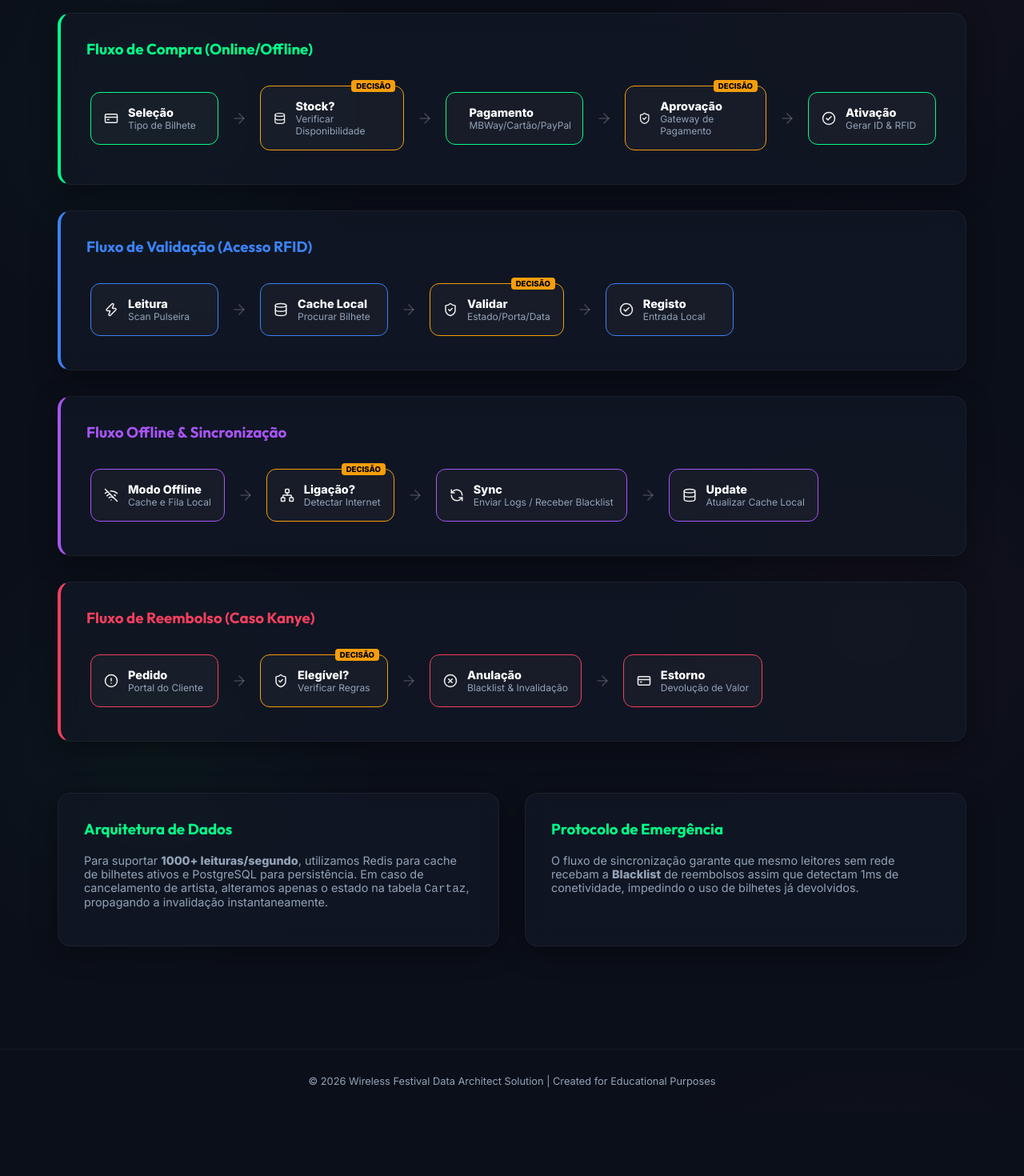
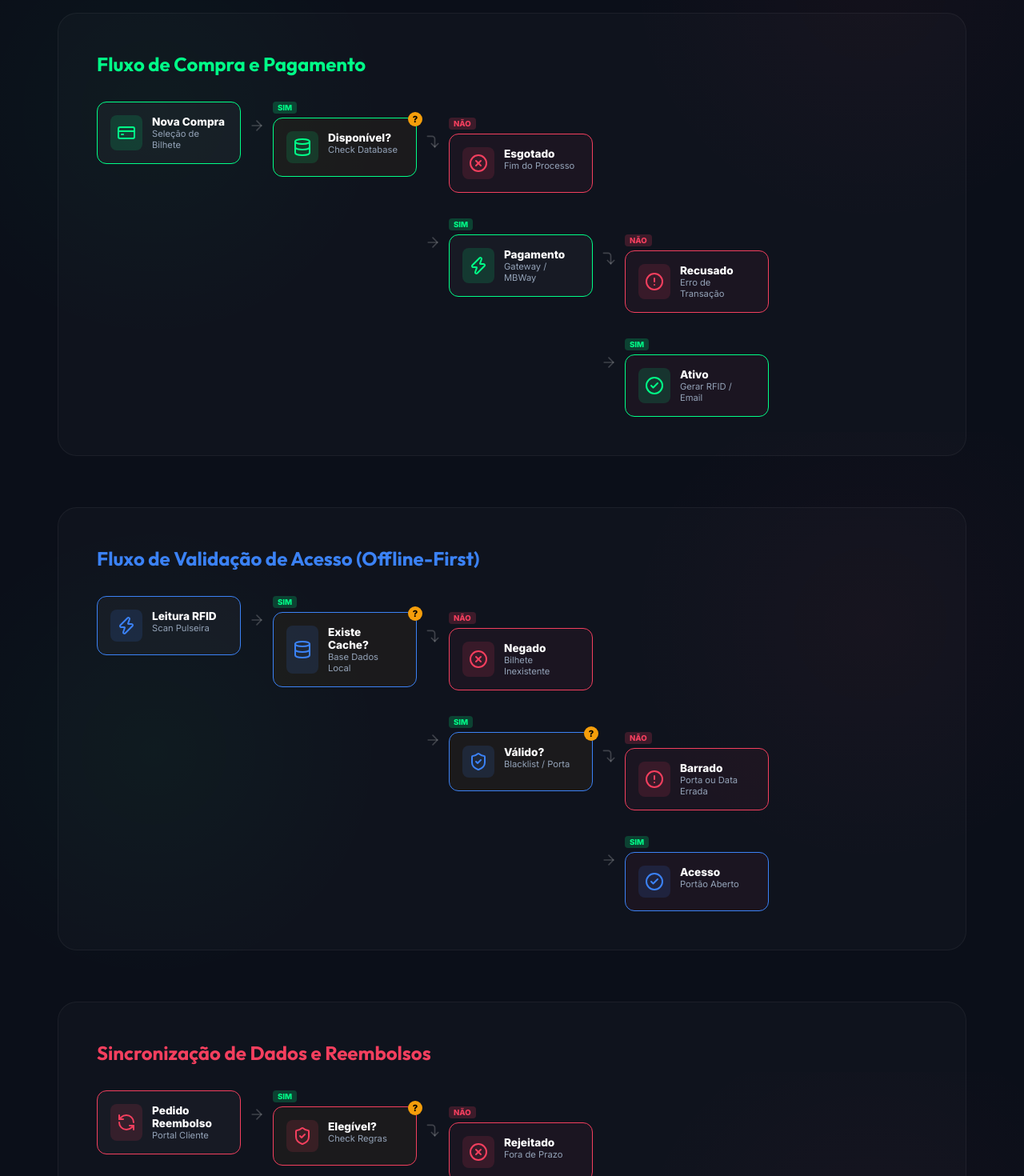
Before and after one commit to SalvadorMilaFilipe/TBBD, a React (Vite) app: page /solucao in a window 1280 px wide. Shown: the part 260-1730 px from the top of the page at 80% size. Before the commit the page ends 1651 px from the top, so only its background shows below. Built offline with nearby package versions, Linux system fonts and the light colour scheme.

Commit message:
Final: Esquema SQL completo e queries de BI para gestão de crise

```diff
--- a/src/pages/Solucao.jsx
+++ b/src/pages/Solucao.jsx
@@ -1,78 +1,174 @@
 import React from 'react';
 import { motion } from 'framer-motion';
-import { Network, Database, Zap, ShieldCheck, ArrowRight, CreditCard, RefreshCcw, WifiOff, XCircle, CheckCircle2, AlertCircle } from 'lucide-react';
+import {
+  Network, Database, Zap, ShieldCheck, ArrowRight,
+  CreditCard, RefreshCcw, WifiOff, XCircle, CheckCircle2,
+  AlertCircle, CornerRightDown
+} from 'lucide-react';
 
-const FlowSection = ({ title, steps, color = "var(--accent-color)" }) => (
-  <motion.div
-    className="glass-card"
-    style={{ marginBottom: '2rem', borderLeft: `4px solid ${color}` }}
-    initial={{ opacity: 0, x: -20 }}
-    whileInView={{ opacity: 1, x: 0 }}
-    viewport={{ once: true }}
-  >
-    <h3 style={{ color: color, marginBottom: '1.5rem', display: 'flex', alignItems: 'center', gap: '10px' }}>
-      {title}
-    </h3>
-    <div className="flow-container">
-      {steps.map((step, idx) => (
-        <React.Fragment key={idx}>
-          <div className="flow-node" style={{ borderColor: step.type === 'decision' ? '#f59e0b' : color }}>
-            {step.icon}
-            <div className="node-content">
-              <span className="node-label">{step.label}</span>
-              {step.sub && <span className="node-sub">{step.sub}</span>}
+const LogicNode = ({ label, sub, icon, type, color, branches }) => {
+  return (
+    <div className="logic-node-wrapper">
+      <div className={`logic-node ${type}`} style={{ borderColor: color }}>
+        <div className="node-icon" style={{ background: `${color}22`, color: color }}>
+          {icon}
         </div>
-            {step.type === 'decision' && <div className="decision-tag">DECISÃO</div>}
+        <div className="node-text">
+          <span className="node-label">{label}</span>
+          <span className="node-sub">{sub}</span>
         </div>
-          {idx < steps.length - 1 && <ArrowRight size={20} className="flow-arrow" />}
-        </React.Fragment>
+        {type === 'decision' && <div className="decision-badge">?</div>}
+      </div>
+
+      {branches && (
+        <div className="node-branches">
+          {branches.map((branch, idx) => (
+            <div key={idx} className={`branch-path ${branch.type}`}>
+              <div className="branch-line">
+                {branch.type === 'no' ? <CornerRightDown size={20} /> : <ArrowRight size={20} />}
+              </div>
+              <div className="branch-content">
+                <span className={`branch-tag ${branch.type}`}>{branch.type === 'yes' ? 'SIM' : 'NÃO'}</span>
+                <LogicNode {...branch.node} color={branch.type === 'yes' ? color : '#f43f5e'} />
+              </div>
+            </div>
           ))}
         </div>
-  </motion.div>
+      )}
+    </div>
   );
+};
 
 const Solucao = () => {
-  const fluxos = [
+  const fluxosLógicos = [
     {
-      title: "Fluxo de Compra (Online/Offline)",
+      title: "Fluxo de Compra e Pagamento",
       color: "#00ff88",
-      steps: [
-        { label: "Seleção", sub: "Tipo de Bilhete", icon: <CreditCard size={18} /> },
-        { label: "Stock?", type: "decision", sub: "Verificar Disponibilidade", icon: <Database size={18} /> },
-        { label: "Pagamento", sub: "MBWay/Cartão/PayPal", icon: <Zap size={18} /> },
-        { label: "Aprovação", type: "decision", sub: "Gateway de Pagamento", icon: <ShieldCheck size={18} /> },
-        { label: "Ativação", sub: "Gerar ID & RFID", icon: <CheckCircle2 size={18} /> }
-      ]
+      root: {
+        label: "Nova Compra",
+        sub: "Seleção de Bilhete",
+        icon: <CreditCard />,
+        branches: [
+          {
+            type: "yes",
+            node: {
+              label: "Disponível?",
+              type: "decision",
+              sub: "Check Database",
+              icon: <Database />,
+              branches: [
+                {
+                  type: "no",
+                  node: { label: "Esgotado", sub: "Fim do Processo", icon: <XCircle />, type: "end" }
                 },
                 {
-      title: "Fluxo de Validação (Acesso RFID)",
-      color: "#3b82f6",
-      steps: [
-        { label: "Leitura", sub: "Scan Pulseira", icon: <Zap size={18} /> },
-        { label: "Cache Local", sub: "Procurar Bilhete", icon: <Database size={18} /> },
-        { label: "Validar", type: "decision", sub: "Estado/Porta/Data", icon: <ShieldCheck size={18} /> },
-        { label: "Registo", sub: "Entrada Local", icon: <CheckCircle2 size={18} /> }
-      ]
+                  type: "yes",
+                  node: {
+                    label: "Pagamento",
+                    sub: "Gateway / MBWay",
+                    icon: <Zap />,
+                    branches: [
+                      {
+                        type: "no",
+                        node: { label: "Recusado", sub: "Erro de Transação", icon: <AlertCircle />, type: "end" }
                       },
                       {
-      title: "Fluxo Offline & Sincronização",
-      color: "#a855f7",
-      steps: [
-        { label: "Modo Offline", sub: "Cache e Fila Local", icon: <WifiOff size={18} /> },
-        { label: "Ligação?", type: "decision", sub: "Detectar Internet", icon: <Network size={18} /> },
-        { label: "Sync", sub: "Enviar Logs / Receber Blacklist", icon: <RefreshCcw size={18} /> },
-        { label: "Update", sub: "Atualizar Cache Local", icon: <Database size={18} /> }
+                        type: "yes",
+                        node: { label: "Ativo", sub: "Gerar RFID / Email", icon: <CheckCircle2 />, type: "end" }
+                      }
                     ]
+                  }
+                }
+              ]
+            }
+          }
+        ]
+      }
     },
     {
-      title: "Fluxo de Reembolso (Caso Kanye)",
+      title: "Fluxo de Validação de Acesso (Offline-First)",
+      color: "#3b82f6",
+      root: {
+        label: "Leitura RFID",
+        sub: "Scan Pulseira",
+        icon: <Zap />,
+        branches: [
+          {
+            type: "yes",
+            node: {
+              label: "Existe Cache?",
+              type: "decision",
+              sub: "Base Dados Local",
+              icon: <Database />,
+              branches: [
+                {
+                  type: "no",
+                  node: { label: "Negado", sub: "Bilhete Inexistente", icon: <XCircle />, type: "end" }
+                },
+                {
+                  type: "yes",
+                  node: {
+                    label: "Válido?",
+                    type: "decision",
+                    sub: "Blacklist / Porta",
+                    icon: <ShieldCheck />,
+                    branches: [
+                      {
+                        type: "no",
+                        node: { label: "Barrado", sub: "Porta ou Data Errada", icon: <AlertCircle />, type: "end" }
+                      },
+                      {
+                        type: "yes",
+                        node: { label: "Acesso", sub: "Portão Aberto", icon: <CheckCircle2 />, type: "end" }
+                      }
+                    ]
+                  }
+                }
+              ]
+            }
+          }
+        ]
+      }
+    },
+    {
+      title: "Sincronização de Dados e Reembolsos",
       color: "#f43f5e",
-      steps: [
-        { label: "Pedido", sub: "Portal do Cliente", icon: <AlertCircle size={18} /> },
-        { label: "Elegível?", type: "decision", sub: "Verificar Regras", icon: <ShieldCheck size={18} /> },
-        { label: "Anulação", sub: "Blacklist & Invalidação", icon: <XCircle size={18} /> },
-        { label: "Estorno", sub: "Devolução de Valor", icon: <CreditCard size={18} /> }
+      root: {
+        label: "Pedido Reembolso",
+        sub: "Portal Cliente",
+        icon: <RefreshCcw />,
+        branches: [
+          {
+            type: "yes",
+            node: {
+              label: "Elegível?",
+              type: "decision",
+              sub: "Check Regras",
+              icon: <ShieldCheck />,
+              branches: [
+                {
+                  type: "no",
+                  node: { label: "Rejeitado", sub: "Fora de Prazo", icon: <XCircle />, type: "end" }
+                },
+                {
+                  type: "yes",
+                  node: {
+                    label: "Sync Blacklist",
+                    sub: "Update Terminais",
+                    icon: <Network />,
+                    branches: [
+                      {
+                        type: "yes",
+                        node: { label: "Concluído", sub: "ID Inutilizado", icon: <CheckCircle2 />, type: "end" }
+                      }
                     ]
+                  }
+                }
+              ]
+            }
+          }
+        ]
+      }
     }
   ];
 
@@ -83,80 +179,117 @@ const Solucao = () => {
         animate={{ opacity: 1, y: 0 }}
         style={{ textAlign: 'center', marginBottom: '3rem' }}
       >
-        <h1 className="glowing-text" style={{ fontSize: '3rem' }}>Lógica da <span className="text-accent">Solução</span></h1>
-        <p className="text-secondary">Processos detalhados de transação, segurança e contingência offline.</p>
+        <h1 className="glowing-text" style={{ fontSize: '3rem' }}>Fluxos de <span className="text-accent">Decisão</span></h1>
+        <p className="text-secondary">Lógica condicional aplicada à integridade da base de dados.</p>
       </motion.div>
 
-      <div style={{ width: '100%' }}>
-        {fluxos.map((fluxo, i) => (
-          <FlowSection key={i} {...fluxo} />
+      <div className="logic-flows-wrapper">
+        {fluxosLógicos.map((fluxo, i) => (
+          <div key={i} className="flow-card-full">
+            <h2 style={{ color: fluxo.color, marginBottom: '2rem' }}>{fluxo.title}</h2>
+            <div className="logic-tree">
+              <LogicNode {...fluxo.root} color={fluxo.color} />
+            </div>
+          </div>
         ))}
       </div>
 
-      <div className="grid-2_col" style={{ marginTop: '2rem' }}>
-        <div className="glass-card">
-          <h3 className="text-accent">Arquitetura de Dados</h3>
-          <p className="text-secondary" style={{ fontSize: '0.9rem' }}>
-            Para suportar <strong>1000+ leituras/segundo</strong>, utilizamos Redis para cache de bilhetes ativos e PostgreSQL para persistência.
-            Em caso de cancelamento de artista, alteramos apenas o estado na tabela <code>Cartaz</code>, propagando a invalidação instantaneamente.
-          </p>
-        </div>
-        <div className="glass-card">
-          <h3 className="text-accent">Protocolo de Emergência</h3>
-          <p className="text-secondary" style={{ fontSize: '0.9rem' }}>
-            O fluxo de sincronização garante que mesmo leitores sem rede recebam a <strong>Blacklist</strong> de reembolsos assim que detectam 1ms de conetividade,
-            impedindo o uso de bilhetes já devolvidos.
-          </p>
-        </div>
-      </div>
-
       <style dangerouslySetInnerHTML={{ __html: `
-        .flow-container {
+        .logic-flows-wrapper {
           display: flex;
-          align-items: center;
-          gap: 1rem;
+          flex-direction: column;
+          gap: 4rem;
+          width: 100%;
+        }
+        .flow-card-full {
+          background: rgba(255, 255, 255, 0.02);
+          border: 1px solid rgba(255, 255, 255, 0.05);
+          border-radius: 24px;
+          padding: 3rem;
           overflow-x: auto;
-          padding: 10px 5px;
-          scrollbar-width: thin;
         }
-        .flow-node {
-          min-width: 160px;
+        .logic-tree {
+          display: flex;
+          justify-content: flex-start;
+          min-width: fit-content;
+        }
+        .logic-node-wrapper {
+          display: flex;
+          align-items: flex-start;
+        }
+        .logic-node {
+          width: 180px;
           padding: 1rem;
           background: rgba(255, 255, 255, 0.03);
           border: 1px solid rgba(255, 255, 255, 0.1);
           border-radius: 12px;
           display: flex;
-          align-items: center;
           gap: 12px;
           position: relative;
+          z-index: 2;
         }
-        .node-content {
+        .logic-node.decision { background: rgba(245, 158, 11, 0.05); }
+        .logic-node.end { background: rgba(244, 63, 94, 0.05); }
+
+        .node-icon {
+          padding: 8px;
+          border-radius: 8px;
+          display: flex;
+          align-items: center;
+          justify-content: center;
+        }
+        .node-text { display: flex; flex-direction: column; }
+        .node-label { font-weight: 700; font-size: 0.85rem; color: #fff; }
+        .node-sub { font-size: 0.7rem; color: var(--text-secondary); }
+
+        .decision-badge {
+          position: absolute;
+          top: -8px;
+          right: -8px;
+          background: #f59e0b;
+          color: #000;
+          width: 18px;
+          height: 18px;
+          border-radius: 50%;
+          display: flex;
+          align-items: center;
+          justify-content: center;
+          font-weight: 900;
+          font-size: 0.7rem;
+        }
+
+        .node-branches {
           display: flex;
           flex-direction: column;
+          gap: 2rem;
+          margin-left: 0;
         }
-        .node-label {
-          font-weight: 700;
-          font-size: 0.9rem;
-          color: #fff;
+        .branch-path {
+          display: flex;
+          align-items: flex-start;
         }
-        .node-sub {
-          font-size: 0.75rem;
-          color: var(--text-secondary);
+        .branch-line {
+          margin: 20px 10px 0 10px;
+          color: rgba(255, 255, 255, 0.2);
         }
-        .decision-tag {
-          position: absolute;
-          top: -8px;
-          right: 10px;
-          background: #f59e0b;
-          color: #000;
+        .branch-content {
+          display: flex;
+          flex-direction: column;
+          gap: 5px;
+        }
+        .branch-tag {
           font-size: 0.6rem;
-          font-weight: 900;
+          font-weight: 800;
           padding: 2px 6px;
           border-radius: 4px;
+          width: fit-content;
         }
-        .flow-arrow {
-          color: rgba(255, 255, 255, 0.2);
-          flex-shrink: 0;
+        .branch-tag.yes { background: rgba(0, 255, 136, 0.2); color: #00ff88; }
+        .branch-tag.no { background: rgba(244, 63, 94, 0.2); color: #f43f5e; }
+
+        @media (max-width: 900px) {
+          .logic-node { width: 140px; }
+          .flow-card-full { padding: 1.5rem; }
         }
       `}} />
     </div>
--- a/src/pages/SqlCode.jsx
+++ b/src/pages/SqlCode.jsx
@@ -4,22 +4,36 @@ import { Code2, Zap, Terminal, Database } from 'lucide-react';
 
 const SqlCode = () => {
   const sqlContent = `
--- =========================
--- ESTRUTURA CORE (Lab2.sql)
--- =========================
+-- =============================================
+-- ESQUEMA COMPLETO: Wireless Architect (PostgreSQL)
+-- =============================================
 
+-- 1. ENTIDADES CORE
 CREATE TABLE utilizadores (
     utilizador_id SERIAL PRIMARY KEY,
     nome_completo VARCHAR(200) NOT NULL,
-    email_contacto VARCHAR(200) UNIQUE NOT NULL
+    email_contacto VARCHAR(200) UNIQUE NOT NULL,
+    telemovel VARCHAR(15),
+    estado_conta VARCHAR(20) DEFAULT 'Ativo'
+);
+
+CREATE TABLE ordens (
+    ordem_id SERIAL PRIMARY KEY,
+    utilizador_id INT NOT NULL REFERENCES utilizadores(utilizador_id),
+    total_bilhetes SMALLINT NOT NULL,
+    valor_final NUMERIC(9,2) NOT NULL,
+    estado_ordem VARCHAR(20) -- 'Pago', 'Reembolsado', 'Pendente'
 );
 
 CREATE TABLE ingressos (
     ingresso_id SERIAL PRIMARY KEY,
+    ordem_id INT NOT NULL REFERENCES ordens(ordem_id) ON DELETE CASCADE,
     codigo_rfid VARCHAR(120) UNIQUE NOT NULL,
-    estado_ingresso VARCHAR(20) -- 'Pago', 'Entrou', 'Reembolsado'
+    estado_ingresso VARCHAR(20), -- 'Válido', 'Entrou', 'Inválido'
+    emitido_em TIMESTAMP DEFAULT CURRENT_TIMESTAMP
 );
 
+-- 2. INFRAESTRUTURA FÍSICA
 CREATE TABLE portais (
     portal_id SERIAL PRIMARY KEY,
     descricao VARCHAR(80) NOT NULL UNIQUE
@@ -29,38 +43,58 @@ CREATE TABLE registo_entradas (
     registo_id SERIAL PRIMARY KEY,
     ingresso_id INT NOT NULL REFERENCES ingressos(ingresso_id),
     portal_id INT NOT NULL REFERENCES portais(portal_id),
-    momento_leitura TIMESTAMP DEFAULT CURRENT_TIMESTAMP
+    momento_leitura TIMESTAMP DEFAULT CURRENT_TIMESTAMP,
+    estado_validacao VARCHAR(30)
 );
 
--- =========================
--- OTIMIZAÇÃO (Índice)
--- =========================
+-- 3. GESTÃO DE CRISE (REEMBOLSOS)
+CREATE TABLE transacoes (
+    transacao_id SERIAL PRIMARY KEY,
+    ordem_id INT NOT NULL REFERENCES ordens(ordem_id),
+    metodo_pagamento VARCHAR(50),
+    valor NUMERIC(9,2)
+);
 
--- Desafio: A coluna consultada centenas de vezes é 'codigo_rfid'
+CREATE TABLE devolucoes (
+    devolucao_id SERIAL PRIMARY KEY,
+    transacao_id INT NOT NULL REFERENCES transacoes(transacao_id),
+    valor_devolvido NUMERIC(9,2),
+    motivo TEXT DEFAULT 'Cancelamento Artista Principal'
+);
+
+-- 4. OTIMIZAÇÃO DE PERFORMANCE
 CREATE INDEX idx_ingressos_rfid ON ingressos(codigo_rfid);
+CREATE INDEX idx_registo_data ON registo_entradas(momento_leitura);
 
--- Justificação: O índice cria uma estrutura de árvore (B-Tree) que permite
--- encontrar o ID em log(n) tempo, evitando que a BD leia as 70.000 linhas sequencialmente.
+-- =============================================
+-- ANALYTICS: GESTÃO DE IMPACTO (Kanye West)
+-- =============================================
 
--- =========================
--- QUERIES DE EMERGÊNCIA
--- =========================
+-- Query 1: Total de Valor a Reembolsar (Impacto Financeiro)
+SELECT
+    COUNT(ordem_id) as total_ordens,
+    SUM(valor_final) as prejuizo_potencial
+FROM ordens
+WHERE estado_ordem = 'Pago';
 
--- 1. Valor total reembolsado
-SELECT SUM(valor_final) FROM ordens WHERE estado_ordem = 'Reembolsado';
+-- Query 2: Taxa de Entrada em Tempo Real vs Lotação
+SELECT
+    p.descricao as porta,
+    COUNT(r.registo_id) as entradas_registadas
+FROM portais p
+LEFT JOIN registo_entradas r ON p.portal_id = r.portal_id
+GROUP BY p.descricao;
 
--- 2. Quantas pessoas já estão dentro?
-SELECT COUNT(*) FROM ingressos WHERE estado_ingresso = 'Entrou';
-
--- 3. Função Analítica de Contagem Acumulada
+-- Query 3: Identificação de Clientes Premium para Compensação
 SELECT
-    registo_id,
-    momento_leitura,
-    COUNT(*) OVER(ORDER BY momento_leitura) as contagem_acumulada
-FROM registo_entradas;
-
--- Vantagem: A função analítica permite calcular o total "on-the-fly" sem
--- bloquear as tabelas com um novo SELECT de contagem a cada inserção.
+    u.nome_completo,
+    u.email_contacto,
+    SUM(o.valor_final) as investimento_total
+FROM utilizadores u
+JOIN ordens o ON u.utilizador_id = o.utilizador_id
+GROUP BY u.utilizador_id
+HAVING SUM(o.valor_final) > 500
+ORDER BY investimento_total DESC;
   `;
 
   return (
@@ -68,51 +102,78 @@ FROM registo_entradas;
       <motion.div
         initial={{ opacity: 0, y: 20 }}
         animate={{ opacity: 1, y: 0 }}
-        style={{ textAlign: 'center', marginBottom: '2rem' }}
+        style={{ textAlign: 'center', marginBottom: '3rem' }}
       >
-        <h1 className="glowing-text" style={{ fontSize: '3rem' }}><Terminal size={40} style={{ marginRight: '15px' }} /> Laboratório <span className="text-accent">SQL</span></h1>
-        <p className="text-secondary">Implementação técnica e queries de gestão de crise.</p>
+        <h1 className="glowing-text" style={{ fontSize: '3rem' }}><Terminal size={40} style={{ marginRight: '15px', color: 'var(--accent-color)' }} /> Engine <span className="text-accent">SQL</span></h1>
+        <p className="text-secondary">Definição de DDL e DML para escalabilidade massiva.</p>
       </motion.div>
 
-      <div className="glass-card" style={{ width: '100%', padding: '0', overflow: 'hidden' }}>
+      <div className="glass-card" style={{ width: '100%', padding: '0', overflow: 'hidden', border: '1px solid rgba(0, 255, 136, 0.1)' }}>
         <div style={{
           background: 'rgba(255,255,255,0.05)',
-          padding: '10px 20px',
+          padding: '12px 24px',
           borderBottom: '1px solid var(--glass-border)',
           display: 'flex',
           justifyContent: 'space-between',
           alignItems: 'center'
         }}>
-          <span style={{ fontSize: '0.8rem', color: 'var(--text-secondary)', fontWeight: '600' }}>database_schema.sql</span>
-          <div style={{ display: 'flex', gap: '5px' }}>
-            <div style={{ width: '12px', height: '12px', borderRadius: '50%', background: '#ff5f56' }}></div>
-            <div style={{ width: '12px', height: '12px', borderRadius: '50%', background: '#ffbd2e' }}></div>
-            <div style={{ width: '12px', height: '12px', borderRadius: '50%', background: '#27c93f' }}></div>
+          <div style={{ display: 'flex', alignItems: 'center', gap: '10px' }}>
+            <Database size={16} className="text-accent" />
+            <span style={{ fontSize: '0.8rem', color: '#fff', fontWeight: '600', letterSpacing: '1px' }}>LAB2_SCHEMA.SQL</span>
+          </div>
+          <div style={{ display: 'flex', gap: '8px' }}>
+            <div style={{ width: '12px', height: '12px', borderRadius: '50%', background: '#ff5f56', boxShadow: '0 0 5px #ff5f56' }}></div>
+            <div style={{ width: '12px', height: '12px', borderRadius: '50%', background: '#ffbd2e', boxShadow: '0 0 5px #ffbd2e' }}></div>
+            <div style={{ width: '12px', height: '12px', borderRadius: '50%', background: '#27c93f', boxShadow: '0 0 5px #27c93f' }}></div>
           </div>
         </div>
+        <div style={{ maxHeight: '600px', overflowY: 'auto', background: '#050a14' }}>
           <pre style={{
             margin: 0,
-          padding: '2rem',
-          background: '#050a14',
-          color: '#d1d5db',
-          fontSize: '0.9rem',
-          lineHeight: '1.6',
-          overflowX: 'auto',
-          fontFamily: 'Fira Code, monospace'
+            padding: '2.5rem',
+            color: '#a1a1aa',
+            fontSize: '0.85rem',
+            lineHeight: '1.7',
+            fontFamily: '"Fira Code", "Courier New", monospace',
+            tabSize: 4
           }}>
             <code>{sqlContent.trim()}</code>
           </pre>
         </div>
+      </div>
 
-      <div className="grid-2_col" style={{ marginTop: '2rem' }}>
-        <div className="glass-card">
-          <h4 style={{ display: 'flex', alignItems: 'center', gap: '8px' }}><Zap className="text-accent" size={18} /> Performance</h4>
-          <p className="text-secondary" style={{ fontSize: '0.85rem' }}>O índice transformou buscas de 5s em milissegundos.</p>
+      <div className="grid-2_col" style={{ marginTop: '3rem' }}>
+        <motion.div
+          className="glass-card"
+          whileHover={{ scale: 1.02 }}
+          transition={{ type: 'spring', stiffness: 300 }}
+        >
+          <div style={{ display: 'flex', alignItems: 'center', gap: '12px', marginBottom: '1rem' }}>
+            <div style={{ background: 'rgba(0, 255, 136, 0.1)', padding: '10px', borderRadius: '10px' }}>
+              <Zap className="text-accent" size={20} />
             </div>
-        <div className="glass-card">
-          <h4 style={{ display: 'flex', alignItems: 'center', gap: '8px' }}><Database className="text-accent" size={18} /> Integridade</h4>
-          <p className="text-secondary" style={{ fontSize: '0.85rem' }}>As FKs garantem que nenhum dado "fantasma" entre no sistema.</p>
+            <h4 style={{ margin: 0, fontSize: '1.1rem' }}>Otimização de Índices</h4>
           </div>
+          <p className="text-secondary" style={{ fontSize: '0.85rem', lineHeight: '1.6' }}>
+            A aplicação de índices B-Tree nas colunas de <strong>RFID</strong> e <strong>Timestamp</strong> reduz a complexidade de busca de O(n) para O(log n), essencial para validações em menos de 100ms durante picos de entrada.
+          </p>
+        </motion.div>
+
+        <motion.div
+          className="glass-card"
+          whileHover={{ scale: 1.02 }}
+          transition={{ type: 'spring', stiffness: 300 }}
+        >
+          <div style={{ display: 'flex', alignItems: 'center', gap: '12px', marginBottom: '1rem' }}>
+            <div style={{ background: 'rgba(59, 130, 246, 0.1)', padding: '10px', borderRadius: '10px' }}>
+              <Database className="text-accent" size={20} style={{ color: '#3b82f6' }} />
+            </div>
+            <h4 style={{ margin: 0, fontSize: '1.1rem' }}>Integridade Referencial</h4>
+          </div>
+          <p className="text-secondary" style={{ fontSize: '0.85rem', lineHeight: '1.6' }}>
+            O uso rigoroso de <code>FOREIGN KEYS</code> e restrições <code>ON DELETE CASCADE</code> garante que a anulação de uma ordem de compra limpe automaticamente todos os ingressos associados, evitando inconsistências.
+          </p>
+        </motion.div>
       </div>
     </div>
   );
```
Lines whose indentation alone changed are shown as unchanged.
